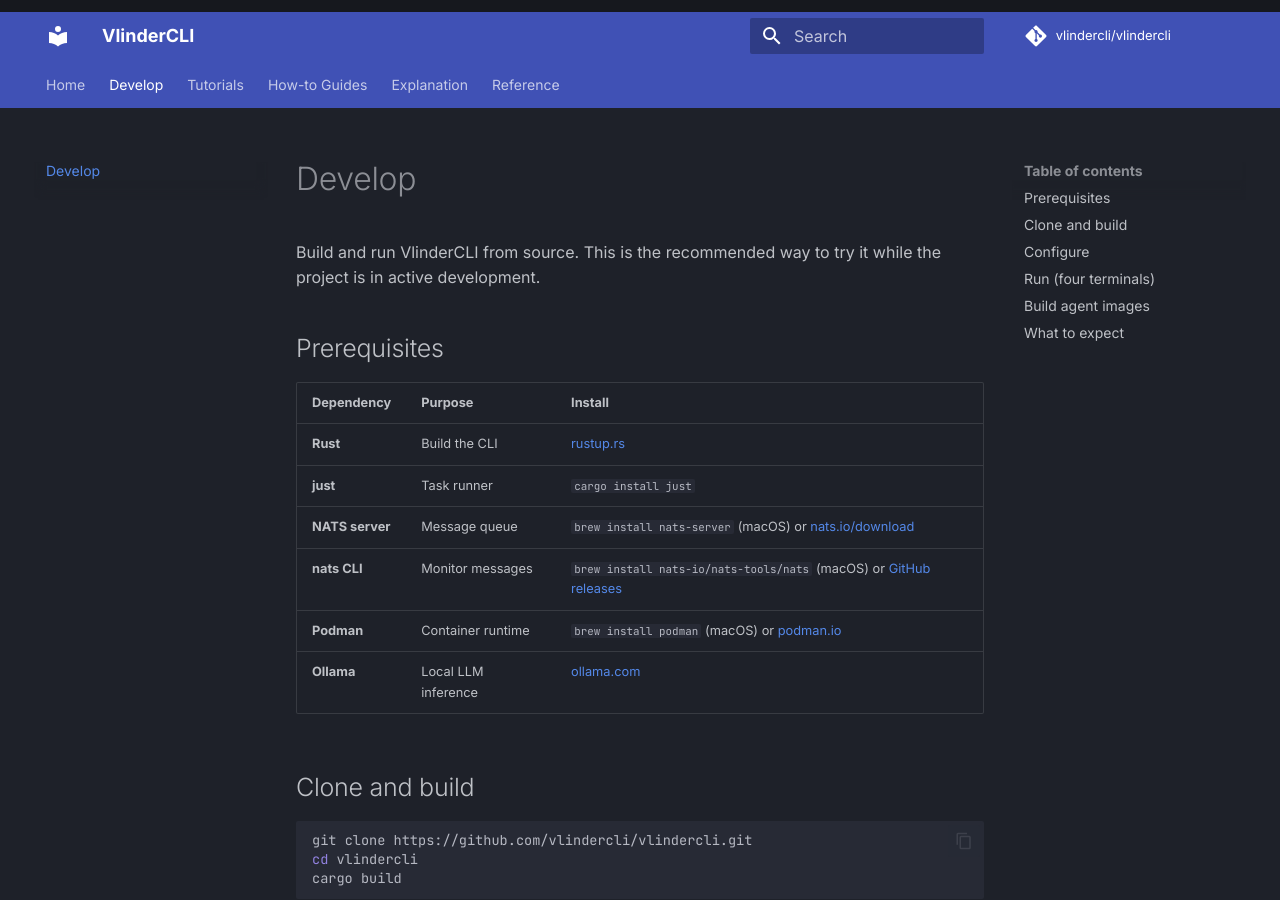
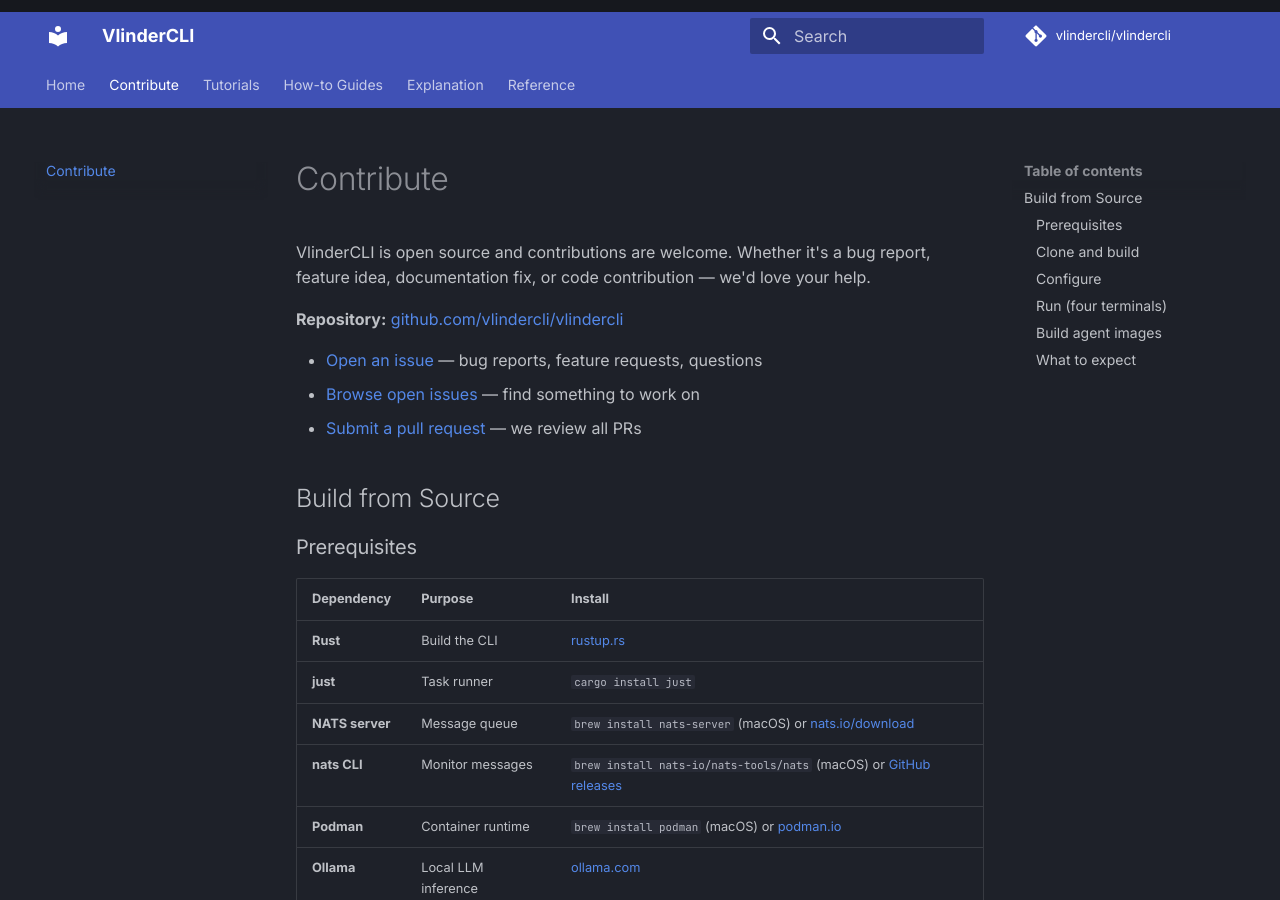
Before and after one commit to vlindercli/public-docs, an MkDocs documentation site: the page built from docs/contribute.md, in a window 1280 px wide and 900 px high. Built offline with MkDocs 1.6.1 and Material for MkDocs 9.7.7, drawn with Linux system fonts in a browser that asks for light colours; comment, search, counter and statistics services are not loaded.

Commit message:
Rename Develop to Contribute, fix Get Started link
Rename develop.md to contribute.md with contributor-focused intro
(repo link, issues, PRs). Fix Get Started button to link to the
getting started tutorial instead of the contribute page.

````diff
--- a/docs/develop.md
+++ b/docs/contribute.md
@@ -1,8 +1,16 @@
-# Develop
+# Contribute
 
-Build and run VlinderCLI from source. This is the recommended way to try it while the project is in active development.
+VlinderCLI is open source and contributions are welcome. Whether it's a bug report, feature idea, documentation fix, or code contribution — we'd love your help.
 
-## Prerequisites
+**Repository:** [github.com/vlindercli/vlindercli](https://github.com/vlindercli/vlindercli)
+
+- [Open an issue](https://github.com/vlindercli/vlindercli/issues/new) — bug reports, feature requests, questions
+- [Browse open issues](https://github.com/vlindercli/vlindercli/issues) — find something to work on
+- [Submit a pull request](https://github.com/vlindercli/vlindercli/pulls) — we review all PRs
+
+## Build from Source
+
+### Prerequisites
 
 | Dependency | Purpose | Install |
 |-----------|---------|---------|
@@ -13,7 +21,7 @@ Build and run VlinderCLI from source. This is the recommended way to try it whil
 | **Podman** | Container runtime | `brew install podman` (macOS) or [podman.io](https://podman.io/docs/installation) |
 | **Ollama** | Local LLM inference | [ollama.com](https://ollama.com) |
 
-## Clone and build
+### Clone and build
 
 ```bash
 git clone https://github.com/vlindercli/vlindercli.git
@@ -21,7 +29,7 @@ cd vlindercli
 cargo build
 ```
 
-## Configure
+### Configure
 
 Create `~/.vlinder/config.toml`:
 
@@ -59,7 +67,7 @@ sqlite = 1
 sqlite = 1
 ```
 
-## Run (four terminals)
+### Run (four terminals)
 
 VlinderCLI's distributed architecture uses NATS for message passing between workers. You'll need four terminals:
 
@@ -107,7 +115,7 @@ VlinderCLI's distributed architecture uses NATS for message passing between work
     just support
     ```
 
-## Build agent images
+### Build agent images
 
 Agents run as OCI containers. Build them with `just`:
 
@@ -123,7 +131,7 @@ See all available recipes:
 just --list
 ```
 
-## What to expect
+### What to expect
 
 With all four terminals running, you should see:
 
--- a/mkdocs.yml
+++ b/mkdocs.yml
@@ -91,7 +91,7 @@ plugins:
 
 nav:
   - Home: index.md
-  - Develop: develop.md
+  - Contribute: contribute.md
   - Tutorials:
     - Getting Started: tutorials/getting-started.md
     - Adding Models: tutorials/adding-models.md
````
Also changed, not shown: docs/index.md (+1 -1 lines).
